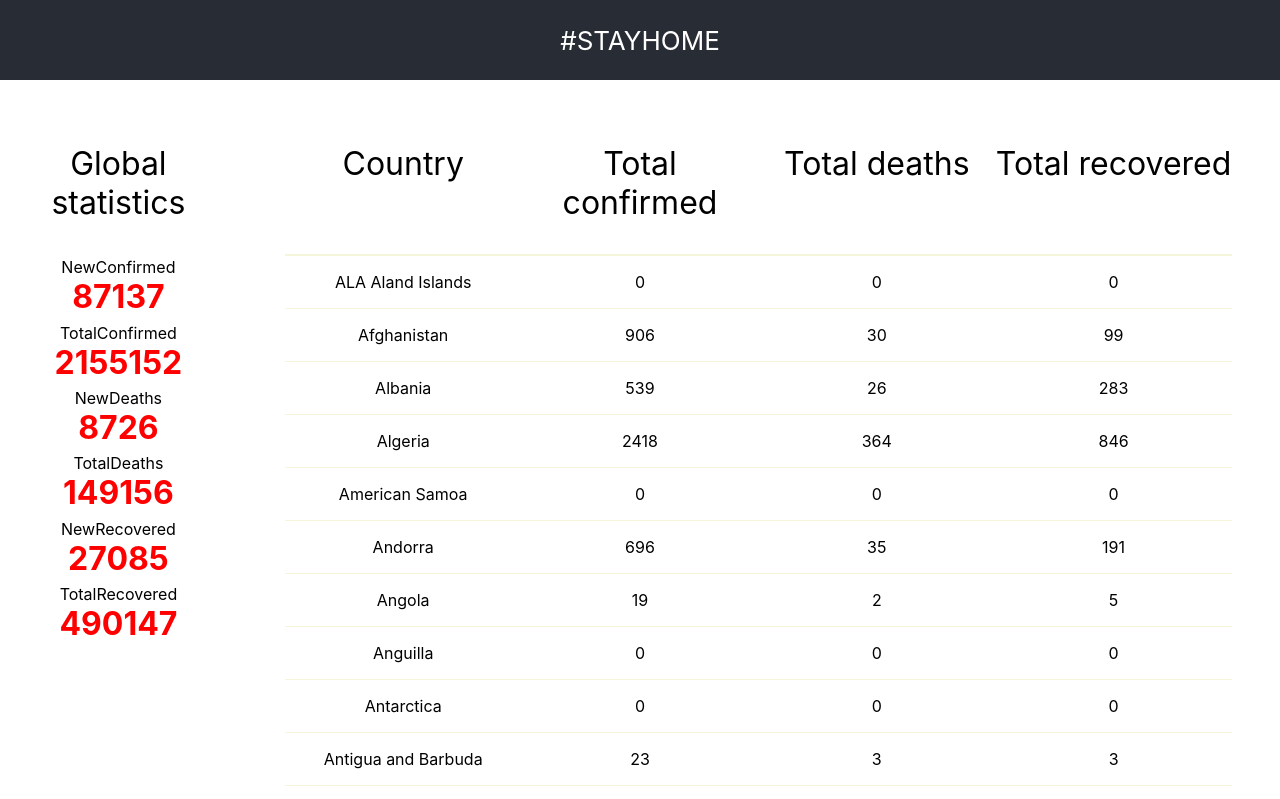
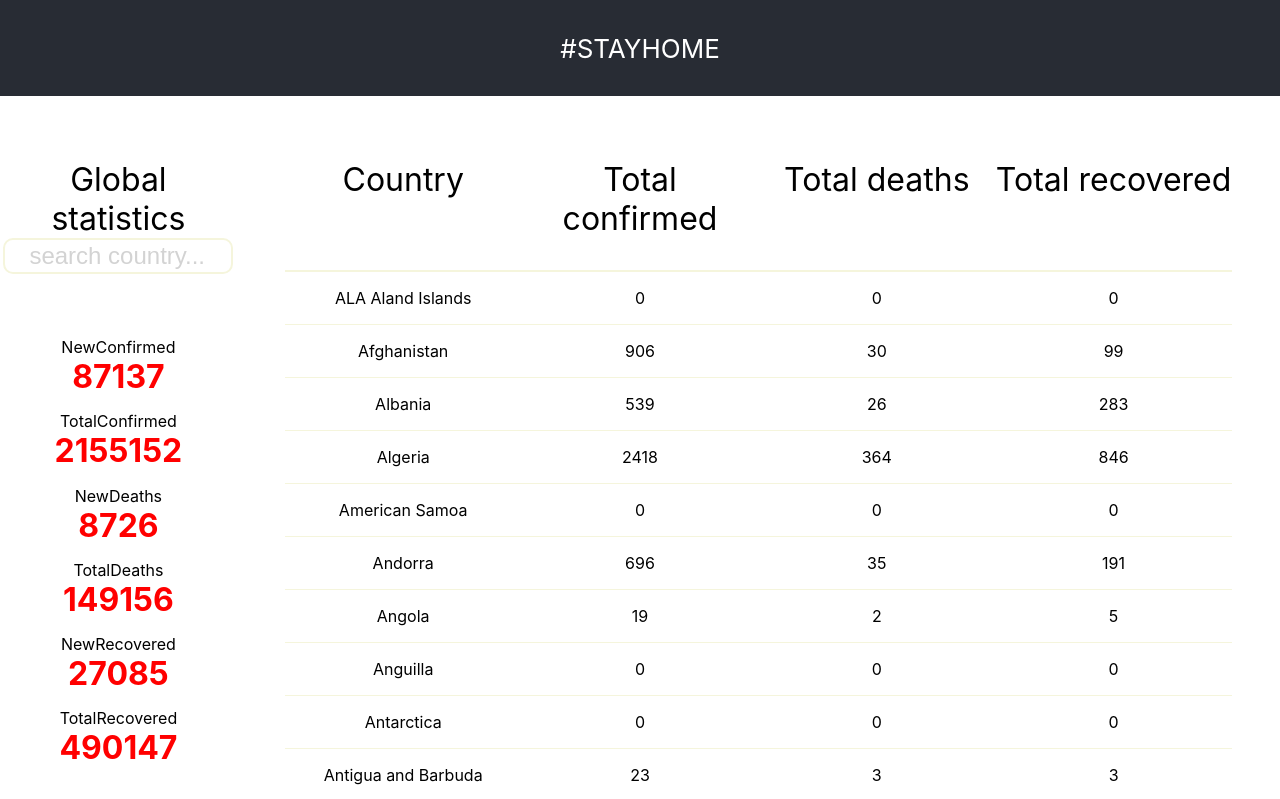
Before and after one commit to katRoman99/Covid-19-stats-App, a React (Create React App) app: page / in a window 1280 px wide. Shown: the top 799 px of the page. Built offline with nearby package versions, Linux system fonts and the light colour scheme.

Commit message:
Applied different styling regarding the space between data in summary

```diff
--- a/src/components/App.scss
+++ b/src/components/App.scss
@@ -8,7 +8,7 @@
 
 .App-header {
   background-color: #282c34;
-  min-height: 10vh;
+  min-height: 12vh;
   display: flex;
   flex-direction: column;
   align-items: center;
--- a/src/components/CountryTileHeader/CountryTileHeader.scss
+++ b/src/components/CountryTileHeader/CountryTileHeader.scss
@@ -8,6 +8,7 @@
     padding-top: 2em;
 
     .headerTile {
+        font-weight: 400;
         width: 100%;
         justify-content: space-around;
         font-size: 2em;
--- a/src/components/Summary/Summary.js
+++ b/src/components/Summary/Summary.js
@@ -13,8 +13,11 @@ export default ({global}) => {
 
     return (
         <div className="summary">
-            <span className="infoHeader">Global statistics</span>
             <div className="sticky">
+                <span className="infoHeader">Global statistics</span>
+                <div className="search">
+                    <input type="text" name="" placeholder="search country..."/>
+                </div>
                 <div className="infoNumber">
                     <span>NewConfirmed</span>
                     <span className="globalNumber">{NewConfirmed}</span>
--- a/src/components/Summary/Summary.scss
+++ b/src/components/Summary/Summary.scss
@@ -2,19 +2,39 @@
     width: 20%;
     padding-top: 4em;
 
-    .infoHeader {
-        font-size: 2em;
-        bottom: 3em;
+    .sticky {
+        position: sticky;
+        top: 2em;
     }
 
-    .sticky {
-        position: sticky;
-        top: 10em;
-        padding-top: 2em;
+    .infoHeader {
+        font-weight: 400;
+        font-size: 2em;
     }
 
+    input {
+        margin-top: 0em;
+        margin-bottom: 2em;
+        border: 2px solid beige;
+        border-radius: 10px;
+        height: 30px;
+        width: 200px;
+        outline: none;
+        font-size: 24px;
+        padding-left: 1em;
+        color: grey;
+    }
+
+    ::placeholder {
+        color: lightgrey;
+    }
+
+    input[type=text]:focus {
+        background-color: whitesmoke;
+      }
+
     .infoNumber {
-        padding: 0.2em;
+        padding-top: 0.95em;
 
         .globalNumber {
             font-size: 2em;
```
